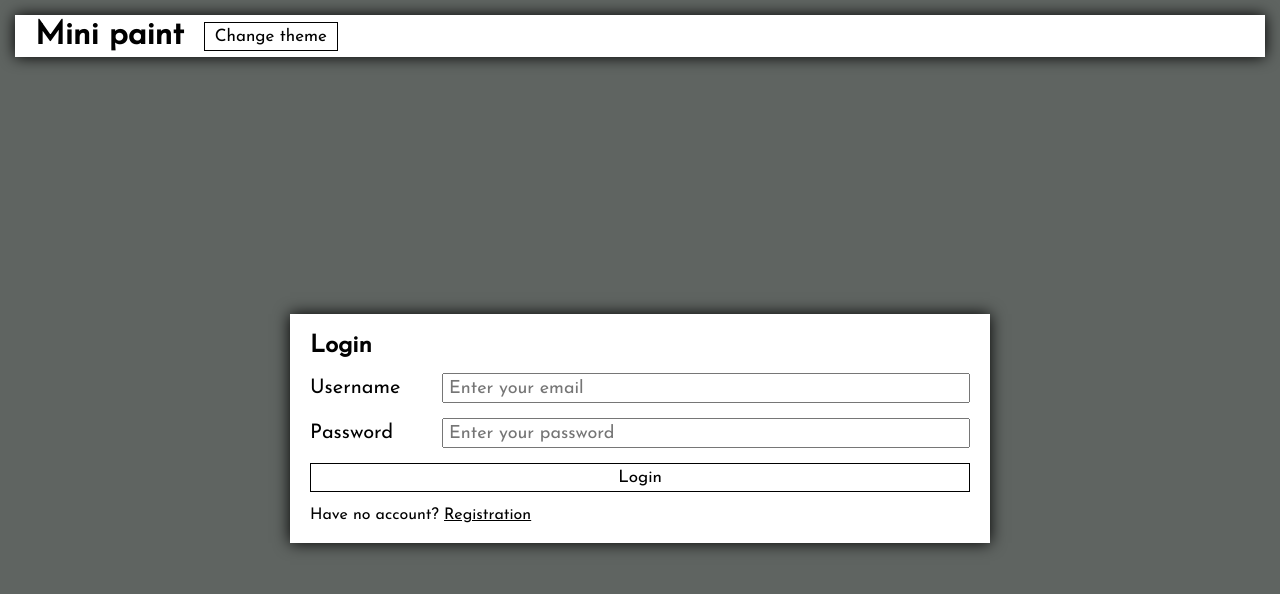
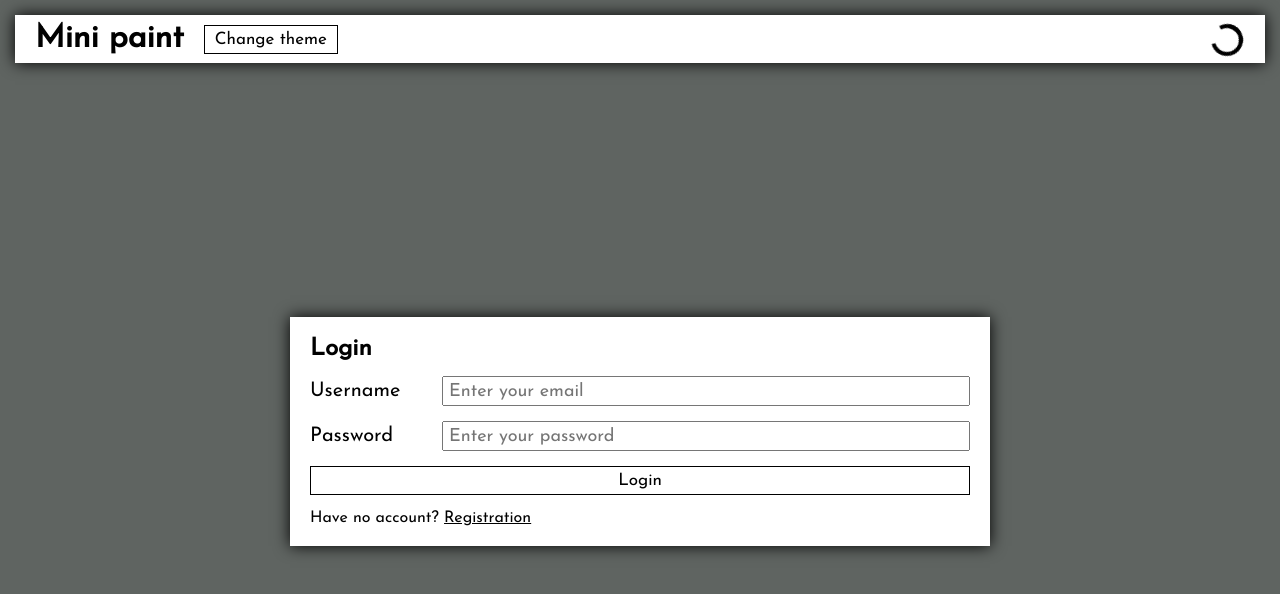
Before and after one commit to kirpichev228/mini-paint, a Vue app in the folder mini-paint/: page /login in a window 1280 px wide. Shown: the top 594 px of the page. Built offline with nearby package versions, Linux system fonts and the light colour scheme; no server answers.

Commit message:
jst-694 fix loader position

```diff
--- a/mini-paint/src/components/NavBar.vue
+++ b/mini-paint/src/components/NavBar.vue
@@ -58,6 +58,8 @@ const logOut = async () => {
     loaderStore.setLoaderStatus()
   }
 }
+loaderStore.setLoaderStatus()
+
 
 const loadImage = (): void => {
   const input: HTMLInputElement = document.createElement('input')
--- a/mini-paint/src/components/UI/LoaderComponent.vue
+++ b/mini-paint/src/components/UI/LoaderComponent.vue
@@ -22,7 +22,7 @@
   position: absolute;
   width: 32px;
   height: 32px;
-  margin: 8px;
+  margin: 4px;
   border: 4px solid #000;
   border-radius: 50%;
   animation: lds-ring 1.2s cubic-bezier(0.5, 0, 0.5, 1) infinite;
```
